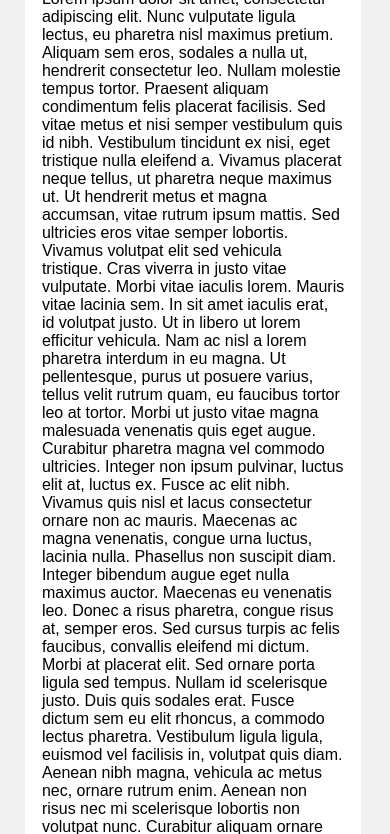
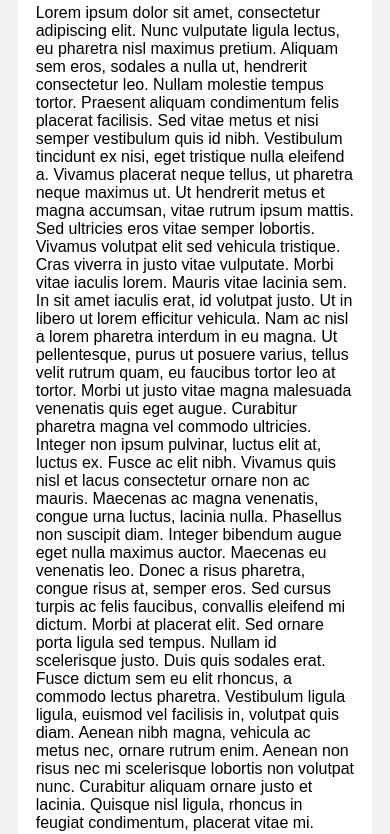
Before and after one commit to kkloberdanz/blog, a plain HTML site: page index.html in a window 390 px wide. Shown: the part 339-1173 px from the top of the page. Drawn offline with Linux system fonts and the light colour scheme.

Commit message:
fixed responsive alignment

```diff
--- a/style/style.css
+++ b/style/style.css
@@ -60,13 +60,11 @@ body {
 /* Responsive layout - when the screen is less than 800px wide, make the two columns stack on top of each other instead of next to each other */
 @media screen and (max-width: 800px) {
     .leftcolumn {
-        padding: 2%;
-        width: 95%;
+        width: 100%;
     }
 
     .rightcolumn {
         float: none;
-        padding: 2%;
-        width: 95%;
+        width: 100%;
     }
 }
```
